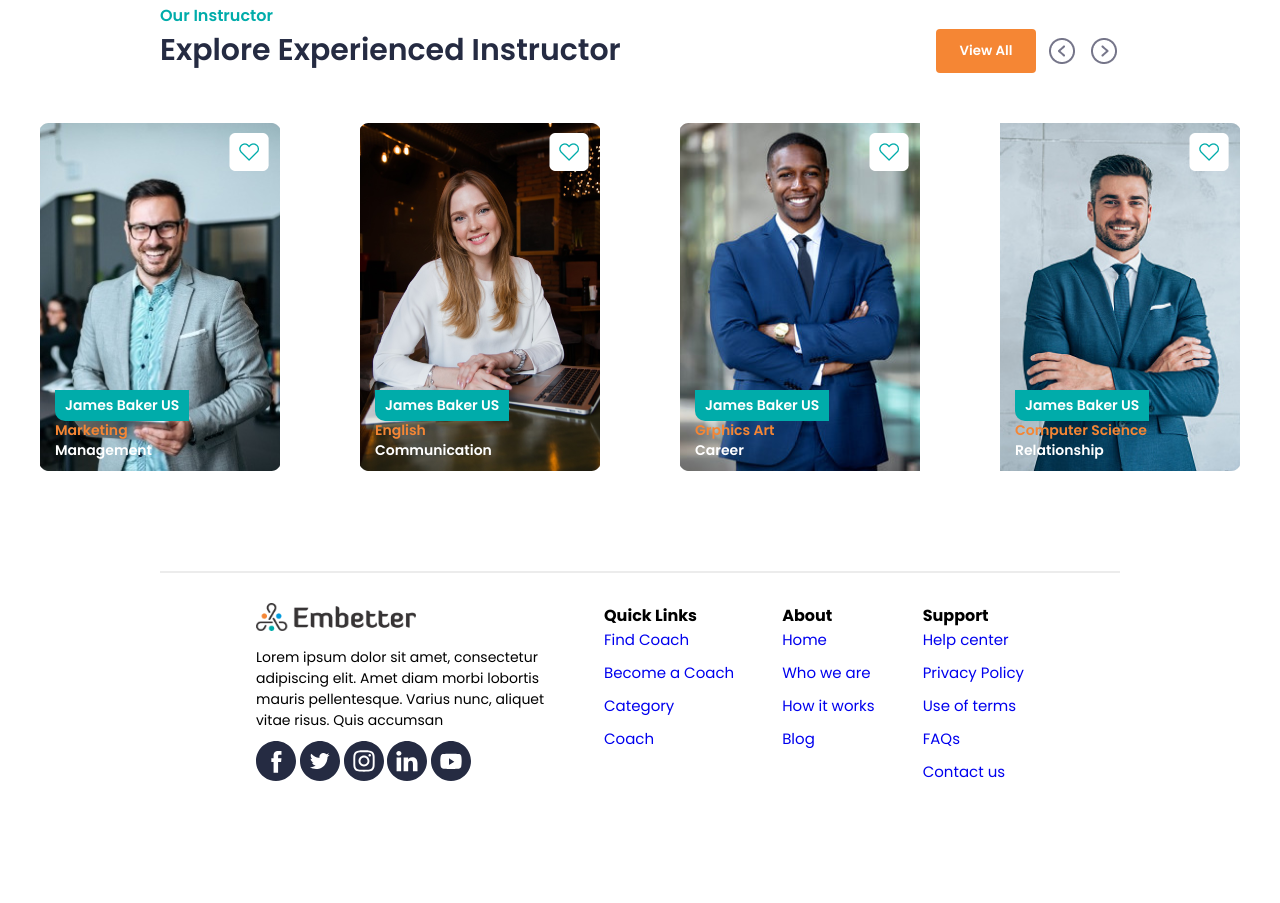
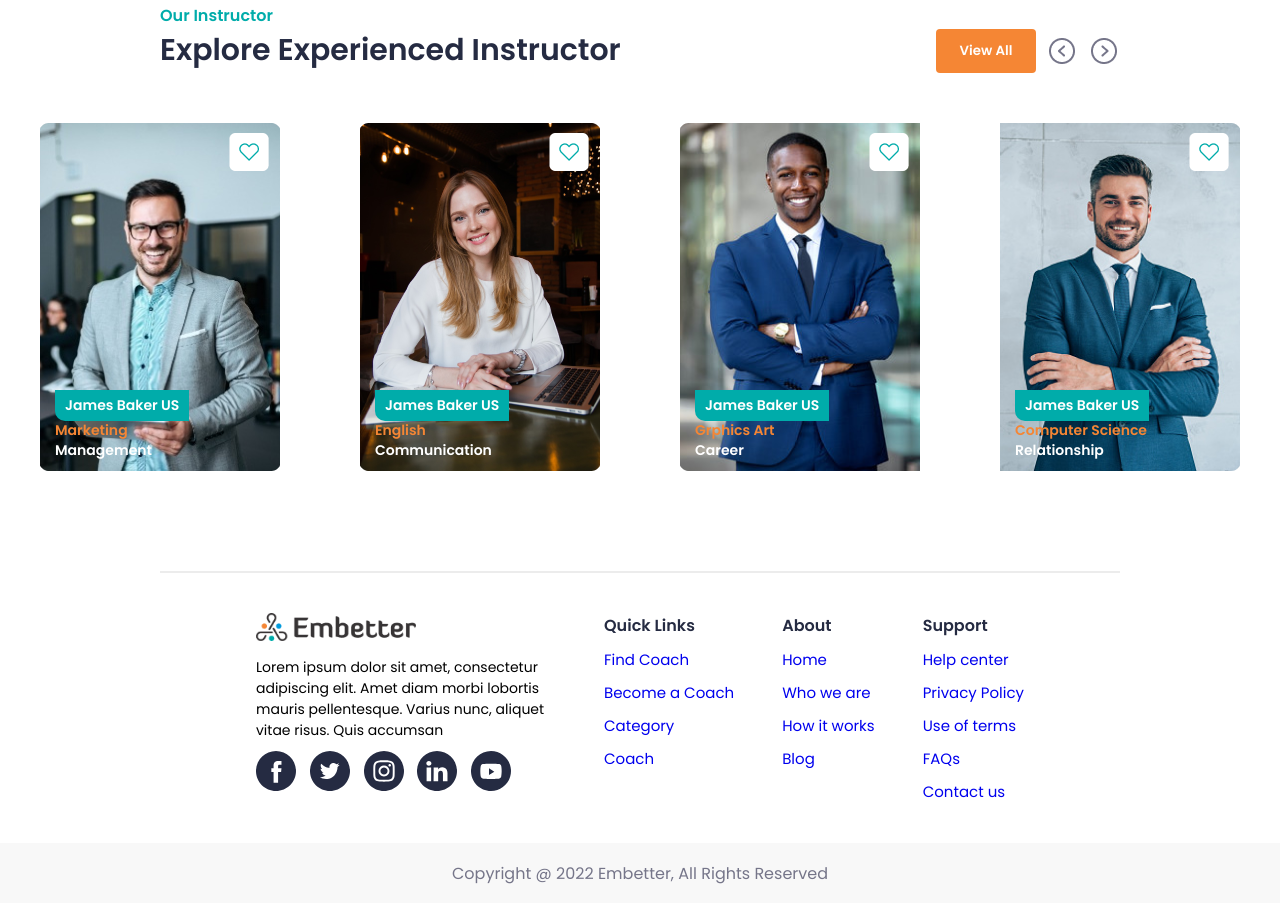
Before and after one commit to uttamsdev/embetter-agency, a plain HTML site: page index.html in a window 1280 px wide. Shown: the part 3042-3945 px from the top of the page. Before the commit the page ends 3835 px from the top, so only its background shows below. Drawn offline with Linux system fonts and the light colour scheme.

Commit message:
footer finished

```diff
--- a/css/style.css
+++ b/css/style.css
@@ -445,6 +445,10 @@ input:focus{
 .footer{
     display: flex;
     justify-content: space-between;
+    margin-bottom: 30px;
+}
+.social-icon img{
+    margin-right: 10px;
 }
 .quick-links p,
 .footer-about p,
@@ -453,16 +457,32 @@ color: var(--text-color);
 font-size: 15px;
 margin-bottom: 10px;
 }
+.footer h4{
+    font-size: 16px;
+    font-weight: 600;
+    color: var(--text-color);
+    margin-bottom: 10px;
+}
 /* .teacher > img{
     filter: brightness(80%);
 } */
+
 .hr2{
     height: 1px;
     width: 100%;
     border: 1px solid #ECECEC;
     margin-top: 100px;
-    margin-bottom: 30px;
+    margin-bottom: 40px;
 }
 .left-footer p{
     margin-bottom: 10px;
 }
+footer{
+    height: 60px;
+    background: #F8F8F8;
+    text-align: center;
+    color: #757589;
+    display: flex;
+    justify-content: center;
+    align-items: center;
+}
--- a/index.html
+++ b/index.html
@@ -330,7 +330,7 @@
             <div class="left-footer">
                 <img class="footer-logo" src="Images/logo.png" alt="">
                 <p>Lorem ipsum dolor sit amet, consectetur adipiscing elit. Amet diam morbi lobortis mauris pellentesque. Varius nunc, aliquet vitae risus. Quis accumsan </p>
-                <div>
+                <div class="social-icon">
                     <img src="Images/social-icons/Facebook_white.svg" alt="">
                     <img src="Images/social-icons/Twitter_white.svg" alt="">
                     <img src="Images/social-icons/Instagram_white.svg" alt="">
@@ -362,6 +362,8 @@
             </div>
         </div>
     </main>
-
+    <footer>
+        <p>Copyright @ 2022 Embetter, All Rights Reserved</p>
+    </footer>
 </body>
 </html>
```
